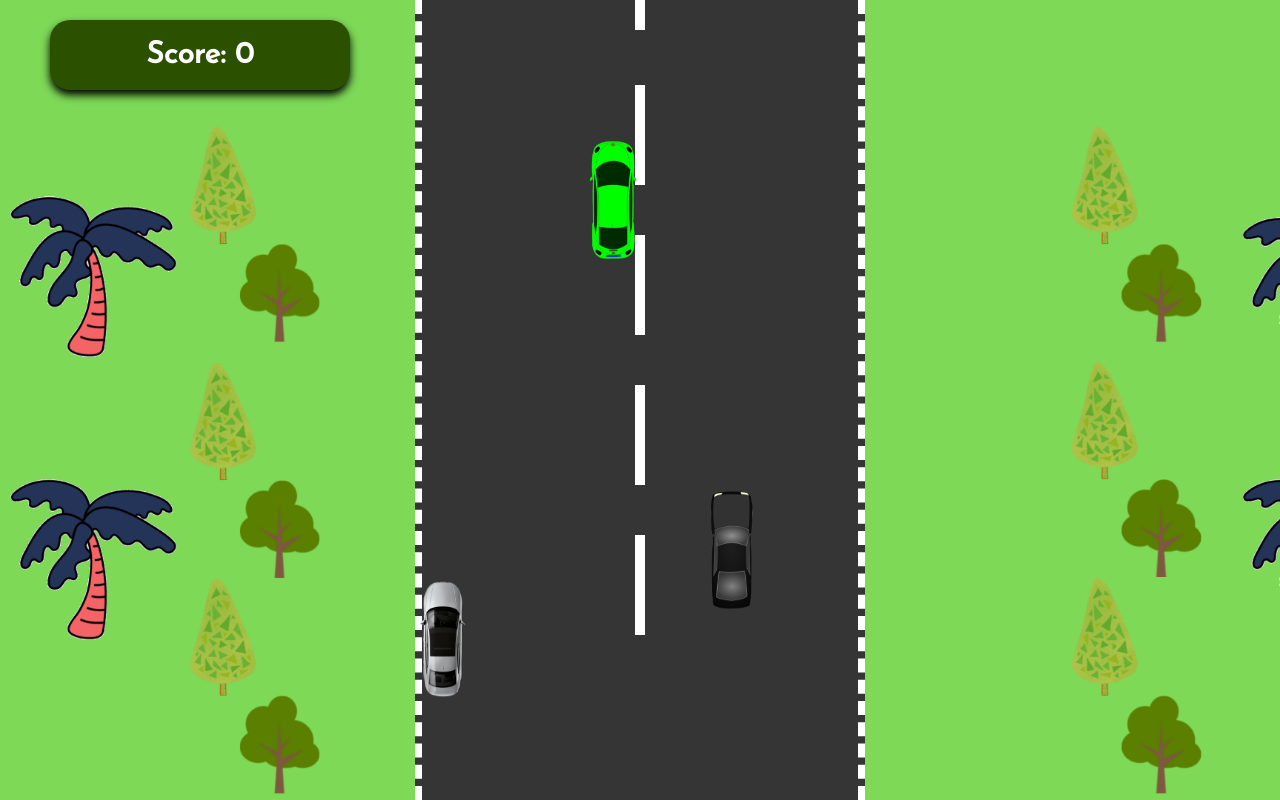
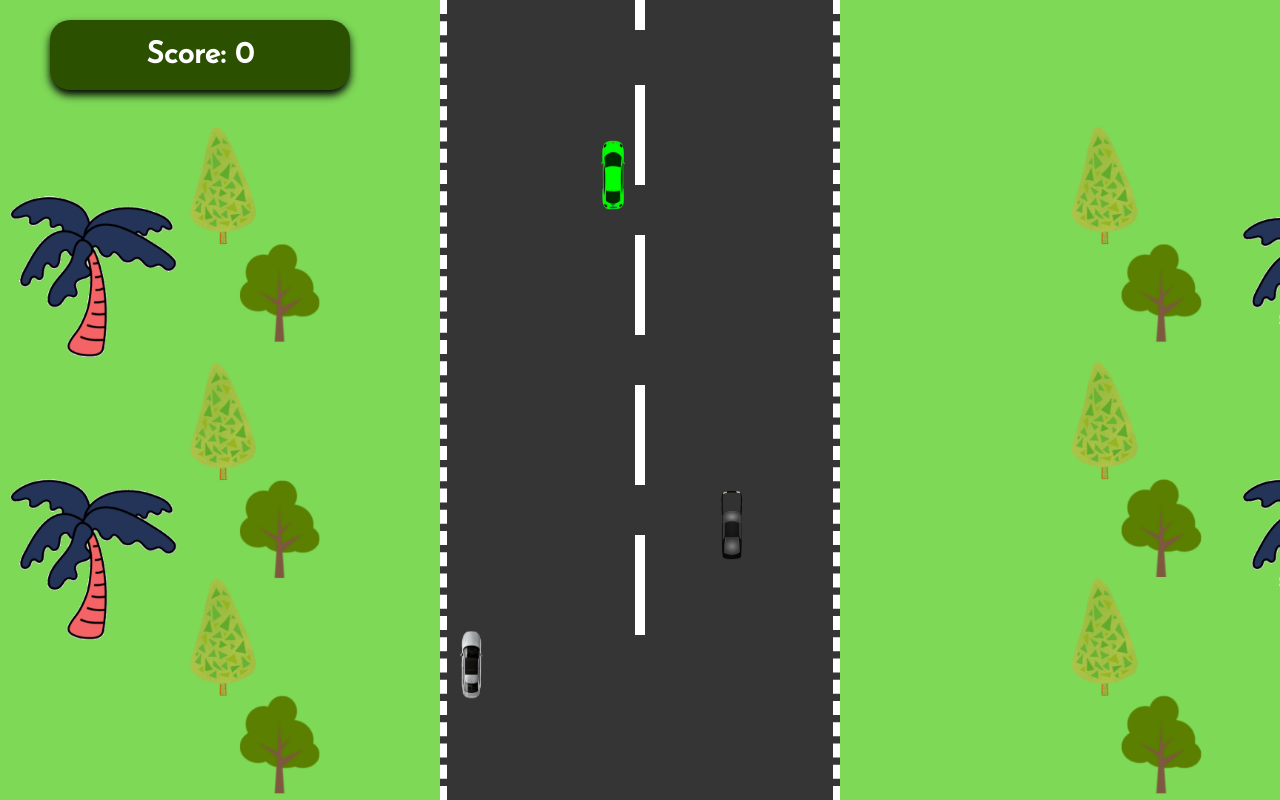
Before and after one commit to sahupratik30/carGame, a plain HTML site: page index.html in a window 1280 px wide. Both pictures are taken after a click on the element "Click here to start the game". Drawn offline with Linux system fonts and the light colour scheme.

Commit message:
initial commit

```diff
--- a/style.css
+++ b/style.css
@@ -32,7 +32,7 @@
 }
 .main_content .game_area {
   height: 100vh;
-  width: 450px;
+  width: 400px;
   margin: 0 auto;
   background-color: rgb(53, 53, 53);
   position: relative;
@@ -68,12 +68,12 @@
 .main_content .game_area .car,
 .main_content .game_area .enemy {
   position: absolute;
-  width: 100px;
-  height: 120px;
+  width: 50px;
+  height: 70px;
   background-image: url(images/car.png);
   background-repeat: no-repeat;
   background-size: 100% 100%;
-  left: -28px;
+  left: 0px;
   bottom: 100px;
   z-index: 1;
 }
```
